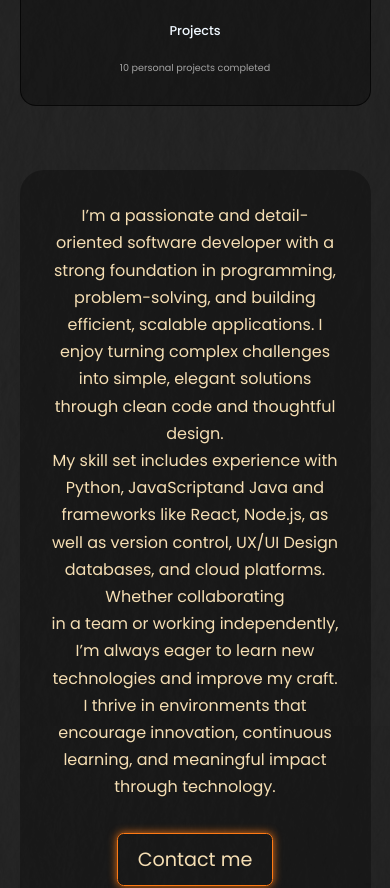
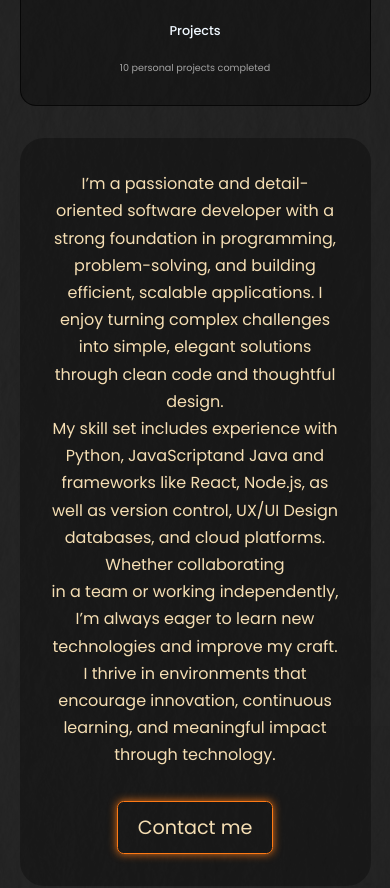
Before and after one commit to OwuorV/vinprofile, a React (Vite) app: page / in a window 390 px wide. Shown: the part 1940-2828 px from the top of the page. Built offline with nearby package versions, Linux system fonts and the light colour scheme.

Commit message:
Update about.css

```diff
--- a/src/components/about/about.css
+++ b/src/components/about/about.css
@@ -62,7 +62,7 @@
   color: var(--color-light);
 }
 .paragraphs {
-  margin: 2rem 2.6rem;
+  margin: 0rem 2.6rem;
 
   color: wheat;
 
@@ -74,7 +74,7 @@
   text-align: center;
   padding: 2rem;
   flex-direction: column;
-  width: 90%;
+  width: 50%;
 }
 @media screen and (max-width: 1024px) {
   .about_container {
@@ -94,6 +94,9 @@
 
   .about_cards {
     grid-template-columns: 1fr 1fr;
+  }
+  .paragraphs {
+    width: 90%;
   }
 }
 
```
